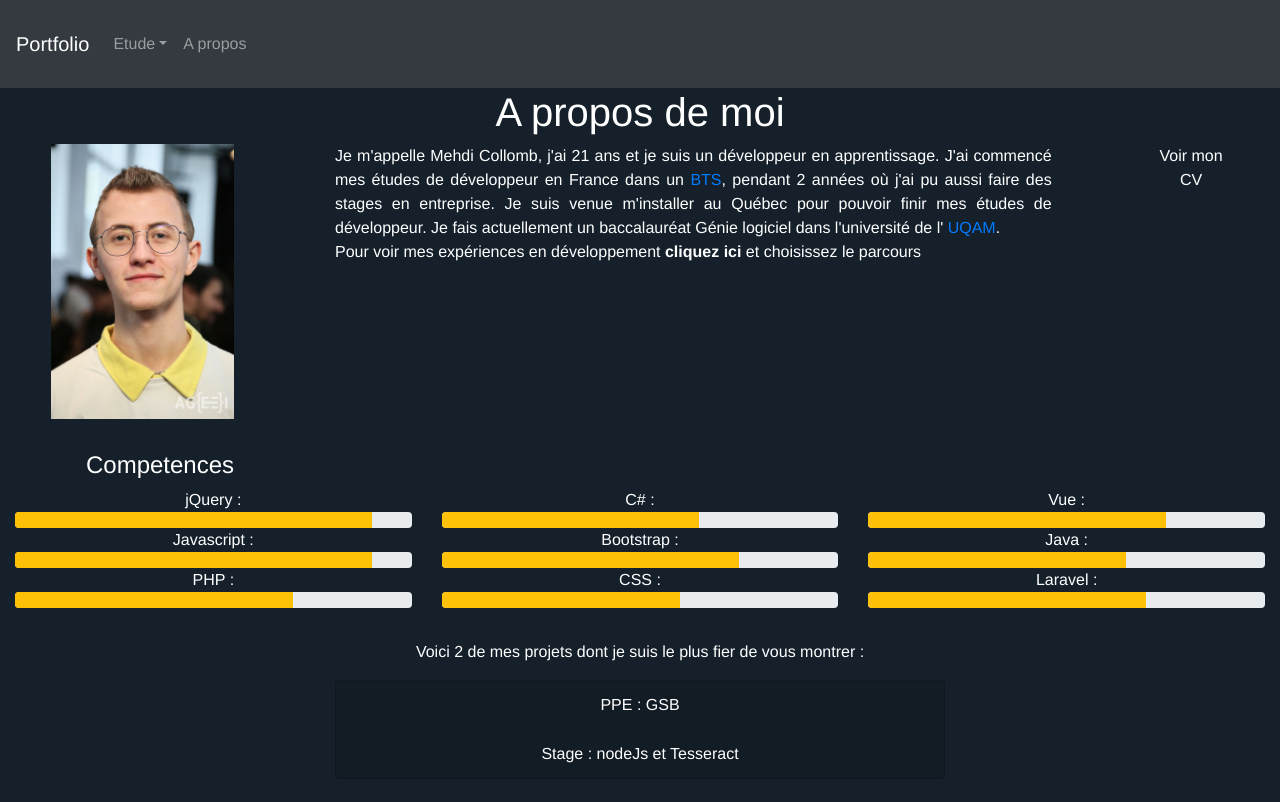
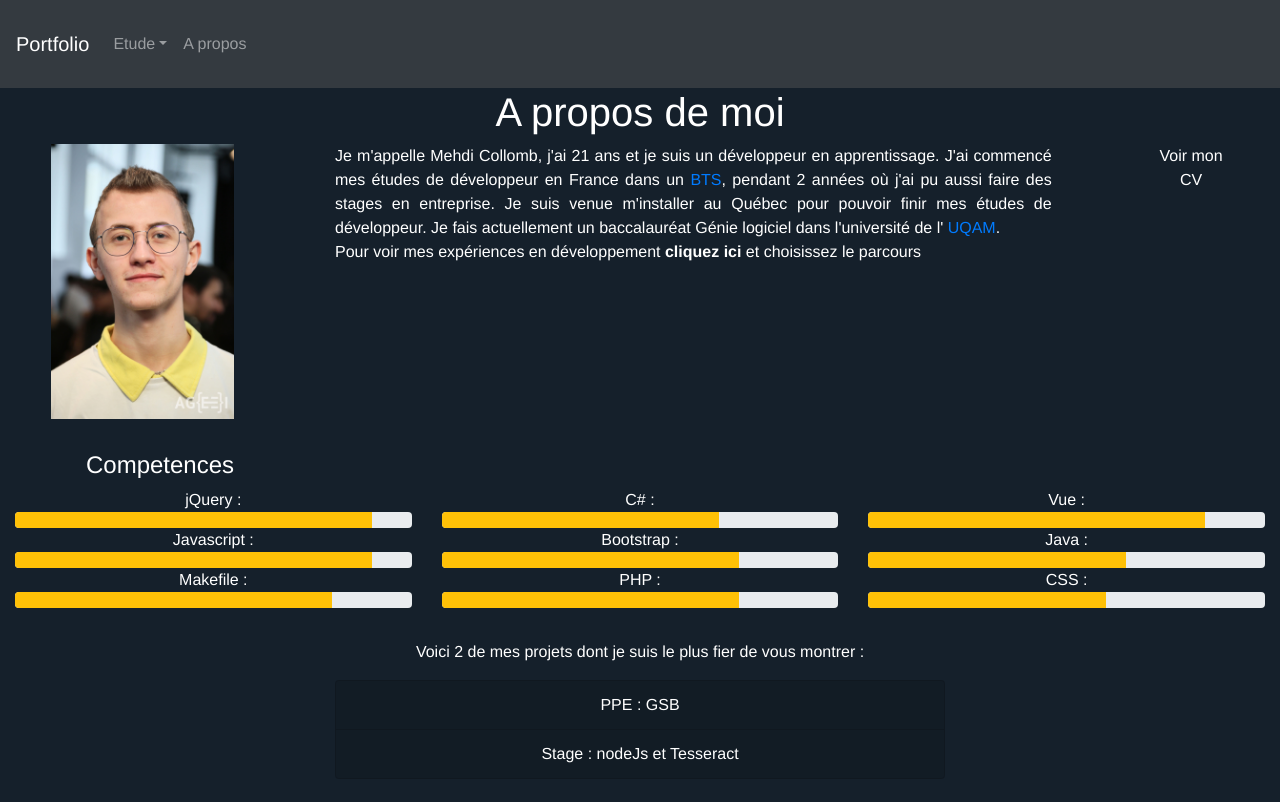
Before and after one commit to Kyowdem/Portfolio, a Vue app: page /aboutMe in a window 1280 px wide. Built offline with nearby package versions, Linux system fonts and the light colour scheme.

Commit message:
add new skills and revalue it

```diff
--- a/src/views/AboutMe.vue
+++ b/src/views/AboutMe.vue
@@ -95,14 +95,17 @@ export default {
         { name: "Java", level: 13 },
         { name: "SQL", level: 15 },
         { name: "CSS", level: 12 },
-        { name: "C#", level: 13 },
-        { name: "PHP", level: 14 },
+        { name: "C#", level: 14 },
+        { name: "PHP", level: 15 },
         { name: "Laravel", level: 14 },
-        { name: "Vue", level: 15 },
+        { name: "Vue", level: 17 },
         { name: "Bootstrap", level: 15 },
         { name: "jQuery", level: 18 },
-        { name: "Git", level: 14 },
-        { name: "node.js", level: 13 },
+        { name: "Git", level: 16 },
+        { name: "node.js", level: 16 },
+        { name: "C++", level:  14 },
+        { name: "C", level:  14 },
+        { name: "Makefile", level:  16 },
       ],
     };
   },
```
